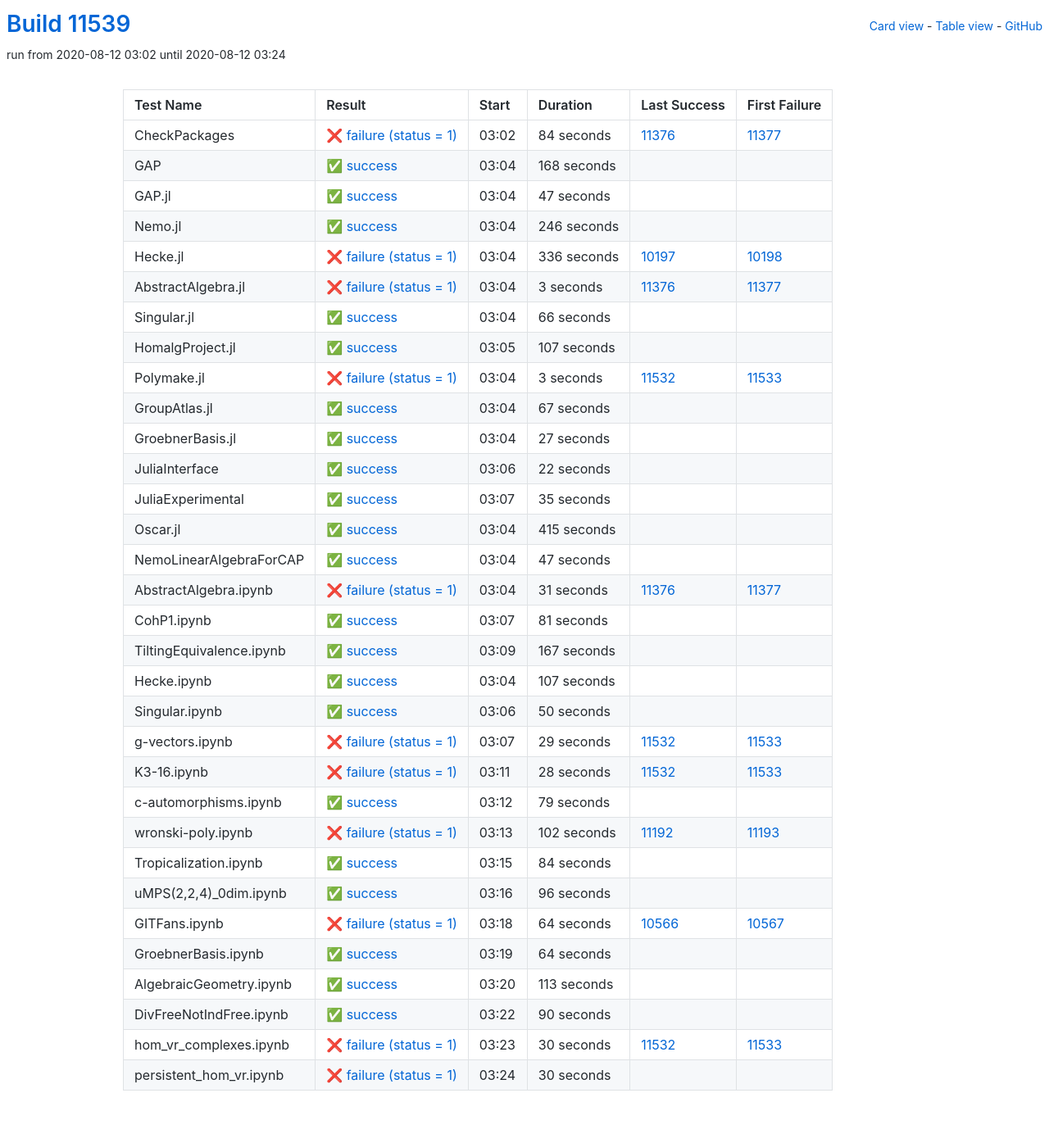
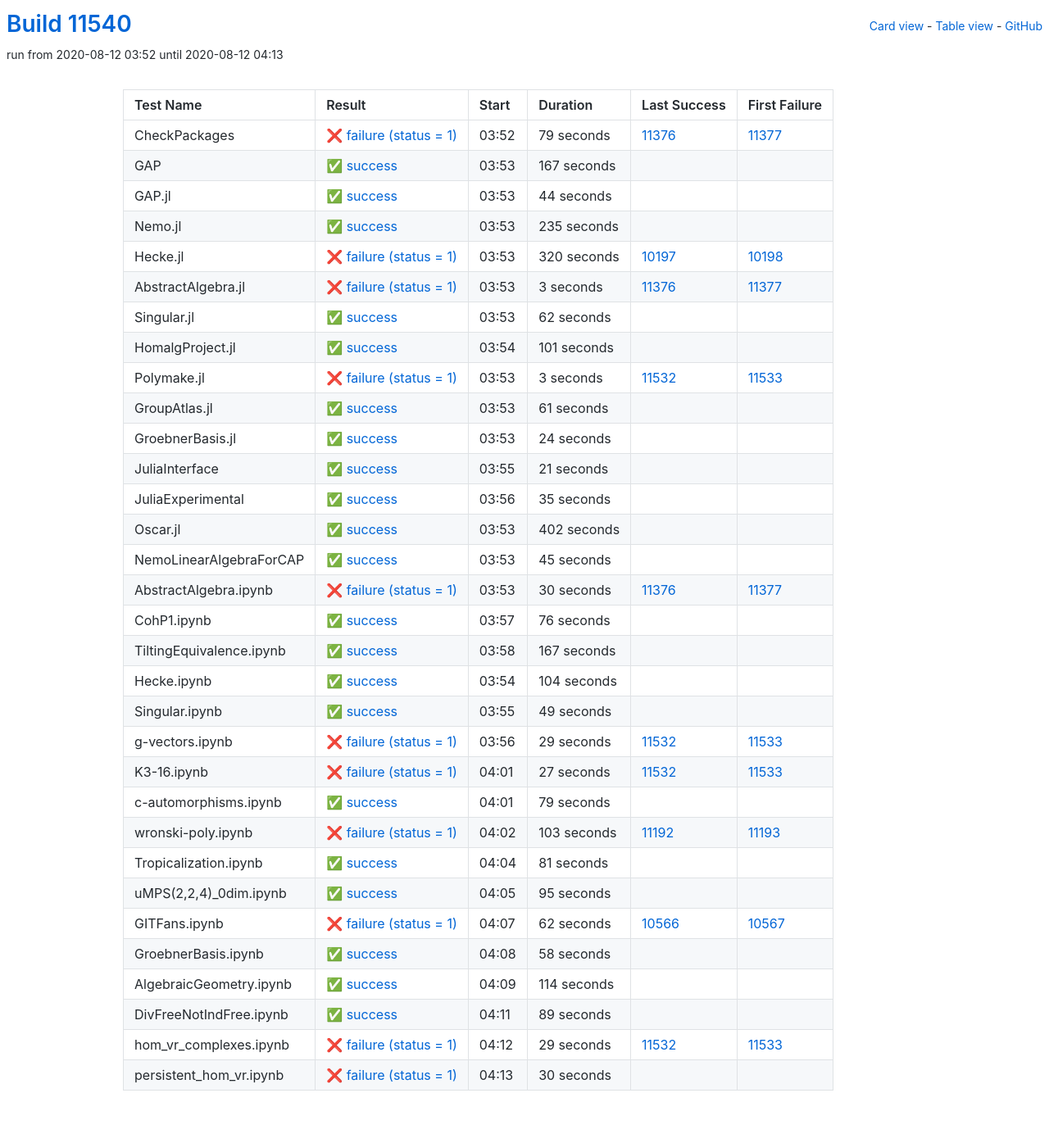
Before and after one commit to oscar-system/oscar-ci-status, a Jekyll site: the page built from table.html, in a window 1280 px wide. Shown: the whole page at 82% size. Built offline with Jekyll 4.4.1, drawn with Linux system fonts in a browser that asks for light colours.

Commit message:
Build #11540

```diff
--- a/_data/ci.yml
+++ b/_data/ci.yml
@@ -1,6 +1,6 @@
 ---
-build: 11539
-build_url: https://oscarci.mathematik.uni-kl.de/job/oscar/11539/
+build: 11540
+build_url: https://oscarci.mathematik.uni-kl.de/job/oscar/11540/
 job: oscar
 organization: oscar-system
 repo: oscar-ci-status
@@ -8,68 +8,68 @@
 tests:
 - name: CheckPackages
   id: checkpackages
-  log: https://oscarci.mathematik.uni-kl.de/job/oscar/11539/artifact/logs/build-11539/CheckPackages.log
-  start: 2020-08-12 03:02
+  log: https://oscarci.mathematik.uni-kl.de/job/oscar/11540/artifact/logs/build-11540/CheckPackages.log
+  start: 2020-08-12 03:52
   success: false
   exitcode: 1
   status: failure
-  duration: 84
+  duration: 79
   last_success: 11376
   last_success_url: https://oscarci.mathematik.uni-kl.de/job/oscar/11376/
   first_failure: 11377
   first_failure_url: https://oscarci.mathematik.uni-kl.de/job/oscar/11377/
 - name: GAP
   id: gap
-  log: https://oscarci.mathematik.uni-kl.de/job/oscar/11539/artifact/logs/build-11539/GAP.log
-  start: 2020-08-12 03:04
+  log: https://oscarci.mathematik.uni-kl.de/job/oscar/11540/artifact/logs/build-11540/GAP.log
+  start: 2020-08-12 03:53
   success: true
   exitcode: 0
   status: success
-  duration: 168
+  duration: 167
   last_success: false
   last_success_url:
   first_failure: false
   first_failure_url:
 - name: GAP.jl
   id: gap-jl
-  log: https://oscarci.mathematik.uni-kl.de/job/oscar/11539/artifact/logs/build-11539/GAP.jl.log
-  start: 2020-08-12 03:04
+  log: https://oscarci.mathematik.uni-kl.de/job/oscar/11540/artifact/logs/build-11540/GAP.jl.log
+  start: 2020-08-12 03:53
   success: true
   exitcode: 0
   status: success
-  duration: 47
+  duration: 44
   last_success: false
   last_success_url:
   first_failure: false
   first_failure_url:
 - name: Nemo.jl
   id: nemo-jl
-  log: https://oscarci.mathematik.uni-kl.de/job/oscar/11539/artifact/logs/build-11539/Nemo.jl.log
-  start: 2020-08-12 03:04
+  log: https://oscarci.mathematik.uni-kl.de/job/oscar/11540/artifact/logs/build-11540/Nemo.jl.log
+  start: 2020-08-12 03:53
   success: true
   exitcode: 0
   status: success
-  duration: 246
+  duration: 235
   last_success: false
   last_success_url:
   first_failure: false
   first_failure_url:
 - name: Hecke.jl
   id: hecke-jl
-  log: https://oscarci.mathematik.uni-kl.de/job/oscar/11539/artifact/logs/build-11539/Hecke.jl.log
-  start: 2020-08-12 03:04
+  log: https://oscarci.mathematik.uni-kl.de/job/oscar/11540/artifact/logs/build-11540/Hecke.jl.log
+  start: 2020-08-12 03:53
   success: false
   exitcode: 1
   status: failure
-  duration: 336
+  duration: 320
   last_success: 10197
   last_success_url: https://oscarci.mathematik.uni-kl.de/job/oscar/10197/
   first_failure: 10198
   first_failure_url: https://oscarci.mathematik.uni-kl.de/job/oscar/10198/
 - name: AbstractAlgebra.jl
   id: abstractalgebra-jl
-  log: https://oscarci.mathematik.uni-kl.de/job/oscar/11539/artifact/logs/build-11539/AbstractAlgebra.jl.log
-  start: 2020-08-12 03:04
+  log: https://oscarci.mathematik.uni-kl.de/job/oscar/11540/artifact/logs/build-11540/AbstractAlgebra.jl.log
+  start: 2020-08-12 03:53
   success: false
   exitcode: 1
   status: failure
@@ -80,32 +80,32 @@
   first_failure_url: https://oscarci.mathematik.uni-kl.de/job/oscar/11377/
 - name: Singular.jl
   id: singular-jl
-  log: https://oscarci.mathematik.uni-kl.de/job/oscar/11539/artifact/logs/build-11539/Singular.jl.log
-  start: 2020-08-12 03:04
+  log: https://oscarci.mathematik.uni-kl.de/job/oscar/11540/artifact/logs/build-11540/Singular.jl.log
+  start: 2020-08-12 03:53
   success: true
   exitcode: 0
   status: success
-  duration: 66
+  duration: 62
   last_success: false
   last_success_url:
   first_failure: false
   first_failure_url:
 - name: HomalgProject.jl
   id: homalgproject-jl
-  log: https://oscarci.mathematik.uni-kl.de/job/oscar/11539/artifact/logs/build-11539/HomalgProject.jl.log
-  start: 2020-08-12 03:05
+  log: https://oscarci.mathematik.uni-kl.de/job/oscar/11540/artifact/logs/build-11540/HomalgProject.jl.log
+  start: 2020-08-12 03:54
   success: true
   exitcode: 0
   status: success
-  duration: 107
+  duration: 101
   last_success: false
   last_success_url:
   first_failure: false
   first_failure_url:
 - name: Polymake.jl
   id: polymake-jl
-  log: https://oscarci.mathematik.uni-kl.de/job/oscar/11539/artifact/logs/build-11539/Polymake.jl.log
-  start: 2020-08-12 03:04
+  log: https://oscarci.mathematik.uni-kl.de/job/oscar/11540/artifact/logs/build-11540/Polymake.jl.log
+  start: 2020-08-12 03:53
   success: false
   exitcode: 1
   status: failure
@@ -116,44 +116,44 @@
   first_failure_url: https://oscarci.mathematik.uni-kl.de/job/oscar/11533/
 - name: GroupAtlas.jl
   id: groupatlas-jl
-  log: https://oscarci.mathematik.uni-kl.de/job/oscar/11539/artifact/logs/build-11539/GroupAtlas.jl.log
-  start: 2020-08-12 03:04
+  log: https://oscarci.mathematik.uni-kl.de/job/oscar/11540/artifact/logs/build-11540/GroupAtlas.jl.log
+  start: 2020-08-12 03:53
   success: true
   exitcode: 0
   status: success
-  duration: 67
+  duration: 61
   last_success: false
   last_success_url:
   first_failure: false
   first_failure_url:
 - name: GroebnerBasis.jl
   id: groebnerbasis-jl
-  log: https://oscarci.mathematik.uni-kl.de/job/oscar/11539/artifact/logs/build-11539/GroebnerBasis.jl.log
-  start: 2020-08-12 03:04
+  log: https://oscarci.mathematik.uni-kl.de/job/oscar/11540/artifact/logs/build-11540/GroebnerBasis.jl.log
+  start: 2020-08-12 03:53
   success: true
   exitcode: 0
   status: success
-  duration: 27
+  duration: 24
   last_success: false
   last_success_url:
   first_failure: false
   first_failure_url:
 - name: JuliaInterface
   id: juliainterface
-  log: https://oscarci.mathematik.uni-kl.de/job/oscar/11539/artifact/logs/build-11539/JuliaInterface.log
-  start: 2020-08-12 03:06
+  log: https://oscarci.mathematik.uni-kl.de/job/oscar/11540/artifact/logs/build-11540/JuliaInterface.log
+  start: 2020-08-12 03:55
   success: true
   exitcode: 0
   status: success
-  duration: 22
+  duration: 21
   last_success: false
   last_success_url:
   first_failure: false
   first_failure_url:
 - name: JuliaExperimental
   id: juliaexperimental
-  log: https://oscarci.mathematik.uni-kl.de/job/oscar/11539/artifact/logs/build-11539/JuliaExperimental.log
-  start: 2020-08-12 03:07
+  log: https://oscarci.mathematik.uni-kl.de/job/oscar/11540/artifact/logs/build-11540/JuliaExperimental.log
+  start: 2020-08-12 03:56
   success: true
   exitcode: 0
   status: success
@@ -164,56 +164,56 @@
   first_failure_url:
 - name: Oscar.jl
   id: oscar-jl
-  log: https://oscarci.mathematik.uni-kl.de/job/oscar/11539/artifact/logs/build-11539/Oscar.jl.log
-  start: 2020-08-12 03:04
+  log: https://oscarci.mathematik.uni-kl.de/job/oscar/11540/artifact/logs/build-11540/Oscar.jl.log
+  start: 2020-08-12 03:53
   success: true
   exitcode: 0
   status: success
-  duration: 415
+  duration: 402
   last_success: false
   last_success_url:
   first_failure: false
   first_failure_url:
 - name: NemoLinearAlgebraForCAP
   id: nemolinearalgebraforcap
-  log: https://oscarci.mathematik.uni-kl.de/job/oscar/11539/artifact/logs/build-11539/NemoLinearAlgebraForCAP.log
-  start: 2020-08-12 03:04
+  log: https://oscarci.mathematik.uni-kl.de/job/oscar/11540/artifact/logs/build-11540/NemoLinearAlgebraForCAP.log
+  start: 2020-08-12 03:53
   success: true
   exitcode: 0
   status: success
-  duration: 47
+  duration: 45
   last_success: false
   last_success_url:
   first_failure: false
   first_failure_url:
 - name: AbstractAlgebra.ipynb
   id: abstractalgebra-ipynb
-  log: https://oscarci.mathematik.uni-kl.de/job/oscar/11539/artifact/logs/build-11539/AbstractAlgebra.ipynb.log
-  start: 2020-08-12 03:04
+  log: https://oscarci.mathematik.uni-kl.de/job/oscar/11540/artifact/logs/build-11540/AbstractAlgebra.ipynb.log
+  start: 2020-08-12 03:53
   success: false
   exitcode: 1
   status: failure
-  duration: 31
+  duration: 30
   last_success: 11376
   last_success_url: https://oscarci.mathematik.uni-kl.de/job/oscar/11376/
   first_failure: 11377
   first_failure_url: https://oscarci.mathematik.uni-kl.de/job/oscar/11377/
 - name: CohP1.ipynb
   id: cohp1-ipynb
-  log: https://oscarci.mathematik.uni-kl.de/job/oscar/11539/artifact/logs/build-11539/CohP1.ipynb.log
-  start: 2020-08-12 03:07
+  log: https://oscarci.mathematik.uni-kl.de/job/oscar/11540/artifact/logs/build-11540/CohP1.ipynb.log
+  start: 2020-08-12 03:57
   success: true
   exitcode: 0
   status: success
-  duration: 81
+  duration: 76
   last_success: false
   last_success_url:
   first_failure: false
   first_failure_url:
 - name: TiltingEquivalence.ipynb
   id: tiltingequivalence-ipynb
-  log: https://oscarci.mathematik.uni-kl.de/job/oscar/11539/artifact/logs/build-11539/TiltingEquivalence.ipynb.log
-  start: 2020-08-12 03:09
+  log: https://oscarci.mathematik.uni-kl.de/job/oscar/11540/artifact/logs/build-11540/TiltingEquivalence.ipynb.log
+  start: 2020-08-12 03:58
   success: true
   exitcode: 0
   status: success
@@ -224,32 +224,32 @@
   first_failure_url:
 - name: Hecke.ipynb
   id: hecke-ipynb
-  log: https://oscarci.mathematik.uni-kl.de/job/oscar/11539/artifact/logs/build-11539/Hecke.ipynb.log
-  start: 2020-08-12 03:04
+  log: https://oscarci.mathematik.uni-kl.de/job/oscar/11540/artifact/logs/build-11540/Hecke.ipynb.log
+  start: 2020-08-12 03:54
   success: true
   exitcode: 0
   status: success
-  duration: 107
+  duration: 104
   last_success: false
   last_success_url:
   first_failure: false
   first_failure_url:
 - name: Singular.ipynb
   id: singular-ipynb
-  log: https://oscarci.mathematik.uni-kl.de/job/oscar/11539/artifact/logs/build-11539/Singular.ipynb.log
-  start: 2020-08-12 03:06
+  log: https://oscarci.mathematik.uni-kl.de/job/oscar/11540/artifact/logs/build-11540/Singular.ipynb.log
+  start: 2020-08-12 03:55
   success: true
   exitcode: 0
   status: success
-  duration: 50
+  duration: 49
   last_success: false
   last_success_url:
   first_failure: false
   first_failure_url:
 - name: g-vectors.ipynb
   id: g-vectors-ipynb
-  log: https://oscarci.mathematik.uni-kl.de/job/oscar/11539/artifact/logs/build-11539/g-vectors.ipynb.log
-  start: 2020-08-12 03:07
+  log: https://oscarci.mathematik.uni-kl.de/job/oscar/11540/artifact/logs/build-11540/g-vectors.ipynb.log
+  start: 2020-08-12 03:56
   success: false
   exitcode: 1
   status: failure
@@ -260,20 +260,20 @@
   first_failure_url: https://oscarci.mathematik.uni-kl.de/job/oscar/11533/
 - name: K3-16.ipynb
   id: k3-16-ipynb
-  log: https://oscarci.mathematik.uni-kl.de/job/oscar/11539/artifact/logs/build-11539/K3-16.ipynb.log
-  start: 2020-08-12 03:11
+  log: https://oscarci.mathematik.uni-kl.de/job/oscar/11540/artifact/logs/build-11540/K3-16.ipynb.log
+  start: 2020-08-12 04:01
   success: false
   exitcode: 1
   status: failure
-  duration: 28
+  duration: 27
   last_success: 11532
   last_success_url: https://oscarci.mathematik.uni-kl.de/job/oscar/11532/
   first_failure: 11533
   first_failure_url: https://oscarci.mathematik.uni-kl.de/job/oscar/11533/
 - name: c-automorphisms.ipynb
   id: c-automorphisms-ipynb
-  log: https://oscarci.mathematik.uni-kl.de/job/oscar/11539/artifact/logs/build-11539/c-automorphisms.ipynb.log
-  start: 2020-08-12 03:12
+  log: https://oscarci.mathematik.uni-kl.de/job/oscar/11540/artifact/logs/build-11540/c-automorphisms.ipynb.log
+  start: 2020-08-12 04:01
   success: true
   exitcode: 0
   status: success
@@ -284,104 +284,104 @@
   first_failure_url:
 - name: wronski-poly.ipynb
   id: wronski-poly-ipynb
-  log: https://oscarci.mathematik.uni-kl.de/job/oscar/11539/artifact/logs/build-11539/wronski-poly.ipynb.log
-  start: 2020-08-12 03:13
+  log: https://oscarci.mathematik.uni-kl.de/job/oscar/11540/artifact/logs/build-11540/wronski-poly.ipynb.log
+  start: 2020-08-12 04:02
   success: false
   exitcode: 1
   status: failure
-  duration: 102
+  duration: 103
   last_success: 11192
   last_success_url: https://oscarci.mathematik.uni-kl.de/job/oscar/11192/
   first_failure: 11193
   first_failure_url: https://oscarci.mathematik.uni-kl.de/job/oscar/11193/
 - name: Tropicalization.ipynb
   id: tropicalization-ipynb
-  log: https://oscarci.mathematik.uni-kl.de/job/oscar/11539/artifact/logs/build-11539/Tropicalization.ipynb.log
-  start: 2020-08-12 03:15
+  log: https://oscarci.mathematik.uni-kl.de/job/oscar/11540/artifact/logs/build-11540/Tropicalization.ipynb.log
+  start: 2020-08-12 04:04
   success: true
   exitcode: 0
   status: success
-  duration: 84
+  duration: 81
   last_success: false
   last_success_url:
   first_failure: false
   first_failure_url:
 - name: uMPS(2,2,4)_0dim.ipynb
   id: umps-2-2-4-0dim-ipynb
-  log: https://oscarci.mathematik.uni-kl.de/job/oscar/11539/artifact/logs/build-11539/uMPS-2-2-4-_0dim.ipynb.log
-  start: 2020-08-12 03:16
+  log: https://oscarci.mathematik.uni-kl.de/job/oscar/11540/artifact/logs/build-11540/uMPS-2-2-4-_0dim.ipynb.log
+  start: 2020-08-12 04:05
   success: true
   exitcode: 0
   status: success
-  duration: 96
+  duration: 95
   last_success: false
   last_success_url:
   first_failure: false
   first_failure_url:
 - name: GITFans.ipynb
   id: gitfans-ipynb
-  log: https://oscarci.mathematik.uni-kl.de/job/oscar/11539/artifact/logs/build-11539/GITFans.ipynb.log
-  start: 2020-08-12 03:18
+  log: https://oscarci.mathematik.uni-kl.de/job/oscar/11540/artifact/logs/build-11540/GITFans.ipynb.log
+  start: 2020-08-12 04:07
   success: false
   exitcode: 1
   status: failure
-  duration: 64
+  duration: 62
   last_success: 10566
   last_success_url: https://oscarci.mathematik.uni-kl.de/job/oscar/10566/
   first_failure: 10567
   first_failure_url: https://oscarci.mathematik.uni-kl.de/job/oscar/10567/
 - name: GroebnerBasis.ipynb
   id: groebnerbasis-ipynb
-  log: https://oscarci.mathematik.uni-kl.de/job/oscar/11539/artifact/logs/build-11539/GroebnerBasis.ipynb.log
-  start: 2020-08-12 03:19
+  log: https://oscarci.mathematik.uni-kl.de/job/oscar/11540/artifact/logs/build-11540/GroebnerBasis.ipynb.log
+  start: 2020-08-12 04:08
   success: true
   exitcode: 0
   status: success
-  duration: 64
+  duration: 58
   last_success: false
   last_success_url:
   first_failure: false
   first_failure_url:
 - name: AlgebraicGeometry.ipynb
   id: algebraicgeometry-ipynb
-  log: https://oscarci.mathematik.uni-kl.de/job/oscar/11539/artifact/logs/build-11539/AlgebraicGeometry.ipynb.log
-  start: 2020-08-12 03:20
+  log: https://oscarci.mathematik.uni-kl.de/job/oscar/11540/artifact/logs/build-11540/AlgebraicGeometry.ipynb.log
+  start: 2020-08-12 04:09
   success: true
   exitcode: 0
   status: success
-  duration: 113
+  duration: 114
   last_success: false
   last_success_url:
   first_failure: false
   first_failure_url:
 - name: DivFreeNotIndFree.ipynb
   id: divfreenotindfree-ipynb
-  log: https://oscarci.mathematik.uni-kl.de/job/oscar/11539/artifact/logs/build-11539/DivFreeNotIndFree.ipynb.log
-  start: 2020-08-12 03:22
+  log: https://oscarci.mathematik.uni-kl.de/job/oscar/11540/artifact/logs/build-11540/DivFreeNotIndFree.ipynb.log
+  start: 2020-08-12 04:11
   success: true
   exitcode: 0
   status: success
-  duration: 90
+  duration: 89
   last_success: false
   last_success_url:
   first_failure: false
   first_failure_url:
 - name: hom_vr_complexes.ipynb
   id: hom-vr-complexes-ipynb
-  log: https://oscarci.mathematik.uni-kl.de/job/oscar/11539/artifact/logs/build-11539/hom_vr_complexes.ipynb.log
-  start: 2020-08-12 03:23
+  log: https://oscarci.mathematik.uni-kl.de/job/oscar/11540/artifact/logs/build-11540/hom_vr_complexes.ipynb.log
+  start: 2020-08-12 04:12
   success: false
   exitcode: 1
   status: failure
-  duration: 30
+  duration: 29
   last_success: 11532
   last_success_url: https://oscarci.mathematik.uni-kl.de/job/oscar/11532/
   first_failure: 11533
   first_failure_url: https://oscarci.mathematik.uni-kl.de/job/oscar/11533/
 - name: persistent_hom_vr.ipynb
   id: persistent-hom-vr-ipynb
-  log: https://oscarci.mathematik.uni-kl.de/job/oscar/11539/artifact/logs/build-11539/persistent_hom_vr.ipynb.log
-  start: 2020-08-12 03:24
+  log: https://oscarci.mathematik.uni-kl.de/job/oscar/11540/artifact/logs/build-11540/persistent_hom_vr.ipynb.log
+  start: 2020-08-12 04:13
   success: false
   exitcode: 1
   status: failure
```
Also changed, not shown: README.md.
